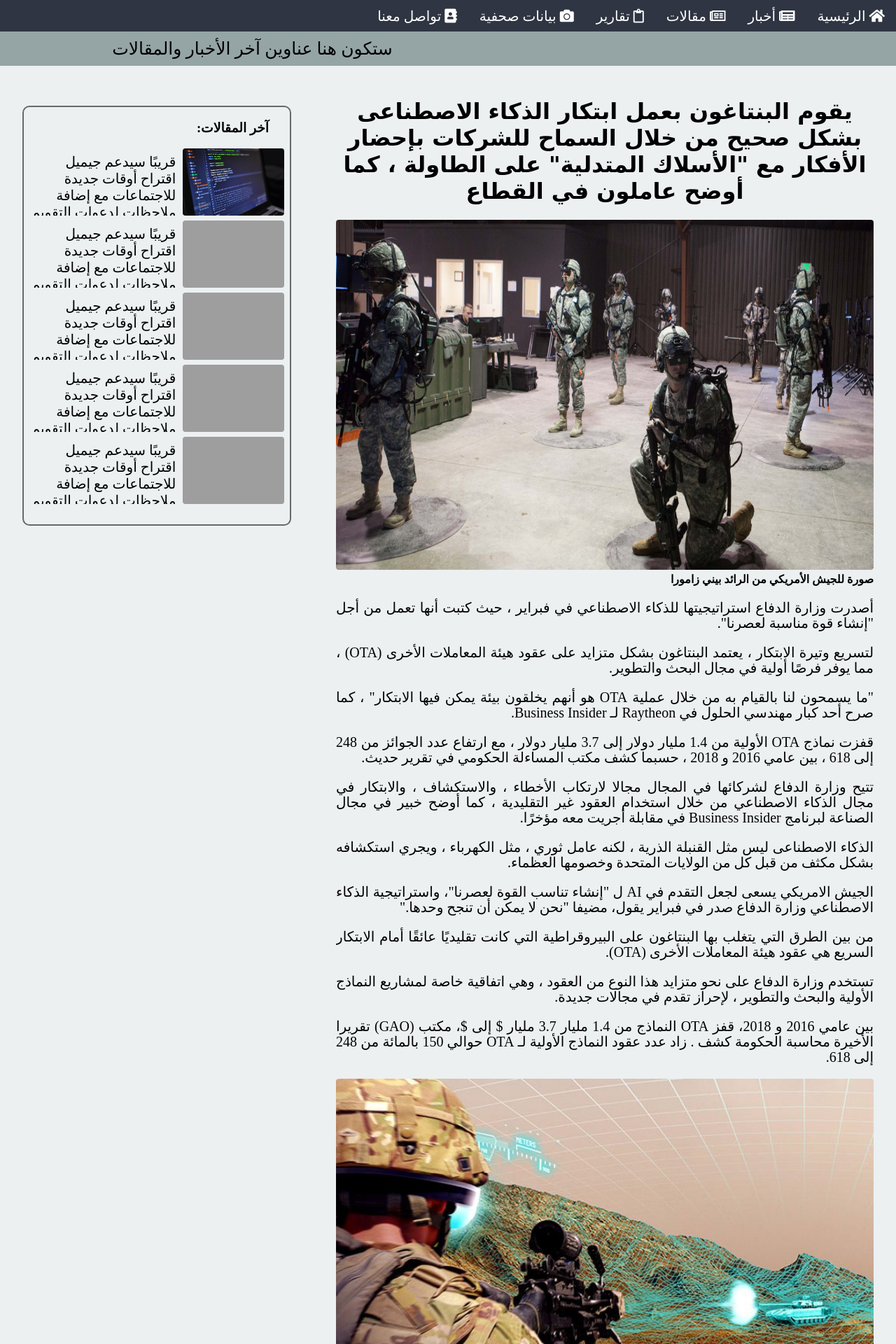
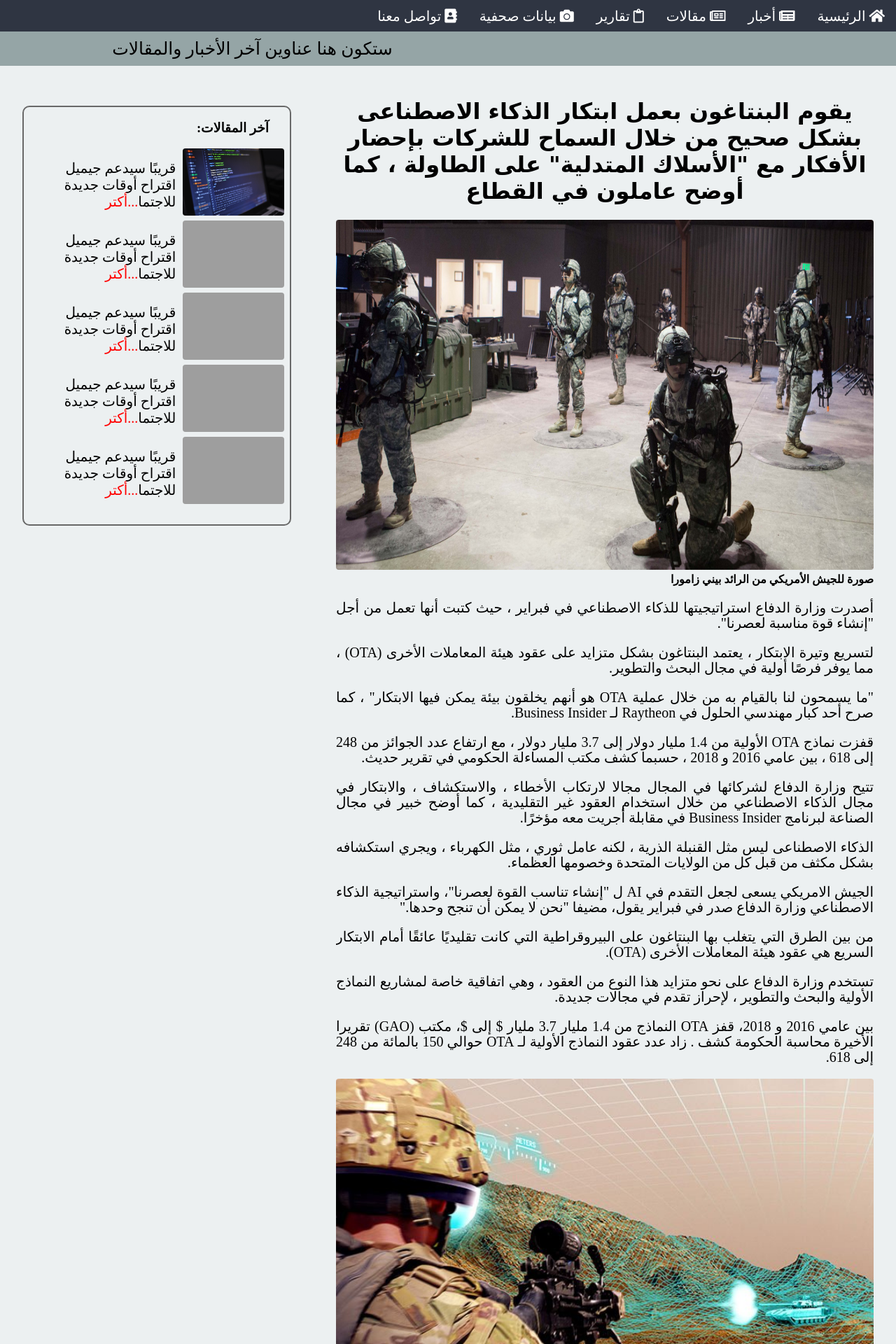
Before and after one commit to yassinerahhaoui/yassine123, a PHP site: page /page/news/01.php in a window 1280 px wide; the page is wider, and only the part inside the window is pictured. Shown: the top 1920 px of that part at 70% size. Run offline with PHP 8.4, Linux system fonts and the light colour scheme; grey boxes are pictures that could not be loaded.

Commit message:
Add files via upload

```diff
--- a/page/news/aside.inc.php
+++ b/page/news/aside.inc.php
@@ -1,33 +1,67 @@
-    <aside>
+<link rel="stylesheet" href="style.css">
+
+
+<aside>
         <h3>آخر المقالات:</h3>
         <div class="box-news">
             <a href="">
                 <img src="../../image/11.jpg" alt="">
-                <p>قريبًا سيدعم جيميل اقتراح أوقات جديدة للاجتماعات مع إضافة ملاحظات لدعوات التقويم</p>
+                <p><?php
+                    $var =
+                        "قريبًا سيدعم جيميل اقتراح أوقات جديدة للاجتماعات
+              مع إضافة ملاحظات لدعوات التقويم";
+                    echo substr($var,0,84);
+                  echo"<a href='' style='color:red;'>...أكتر</a>";
+                    ?></p>
             </a>
         </div>
         <div class="box-news">
             <a href="">
                 <img src="../../image/12.jpg" alt="">
-                <p>قريبًا سيدعم جيميل اقتراح أوقات جديدة للاجتماعات مع إضافة ملاحظات لدعوات التقويم</p>
+                <p><?php
+                    $var =
+                        "قريبًا سيدعم جيميل اقتراح أوقات جديدة للاجتماعات
+            مع إضافة ملاحظات لدعوات التقويم";
+                  echo substr($var,0,84);
+                    echo"<a href='' style='color:red;'>...أكتر</a>";
+                    ?>
+ </p>
             </a>
         </div>
         <div class="box-news">
             <a href="">
                 <img src="../../image/13.jpg" alt="">
-                <p>قريبًا سيدعم جيميل اقتراح أوقات جديدة للاجتماعات مع إضافة ملاحظات لدعوات التقويم</p>
+                 <p><?php
+                    $var =
+                        "قريبًا سيدعم جيميل اقتراح أوقات جديدة للاجتماعات
+              مع إضافة ملاحظات لدعوات التقويم";
+                    echo substr($var,0,84);
+                  echo"<a href='' style='color:red;'>...أكتر</a>";
+                    ?></p>
             </a>
         </div>
         <div class="box-news">
             <a href="">
                 <img src="../../image/14.jpg" alt="">
-                <p>قريبًا سيدعم جيميل اقتراح أوقات جديدة للاجتماعات مع إضافة ملاحظات لدعوات التقويم</p>
+                <p><?php
+                    $var =
+                        "قريبًا سيدعم جيميل اقتراح أوقات جديدة للاجتماعات
+              مع إضافة ملاحظات لدعوات التقويم";
+                    echo substr($var,0,84);
+                  echo"<a href='' style='color:red;'>...أكتر</a>";
+                    ?></p>
             </a>
         </div>
         <div class="box-news">
             <a href="">
                 <img src="../../image/15.jpg" alt="">
-                <p>قريبًا سيدعم جيميل اقتراح أوقات جديدة للاجتماعات مع إضافة ملاحظات لدعوات التقويم</p>
+                <p><?php
+                    $var =
+                        "قريبًا سيدعم جيميل اقتراح أوقات جديدة للاجتماعات
+              مع إضافة ملاحظات لدعوات التقويم";
+                    echo substr($var,0,84);
+                  echo"<a href='' style='color:red;'>...أكتر</a>";
+                    ?></p>
             </a>
         </div>
     </aside>
```
